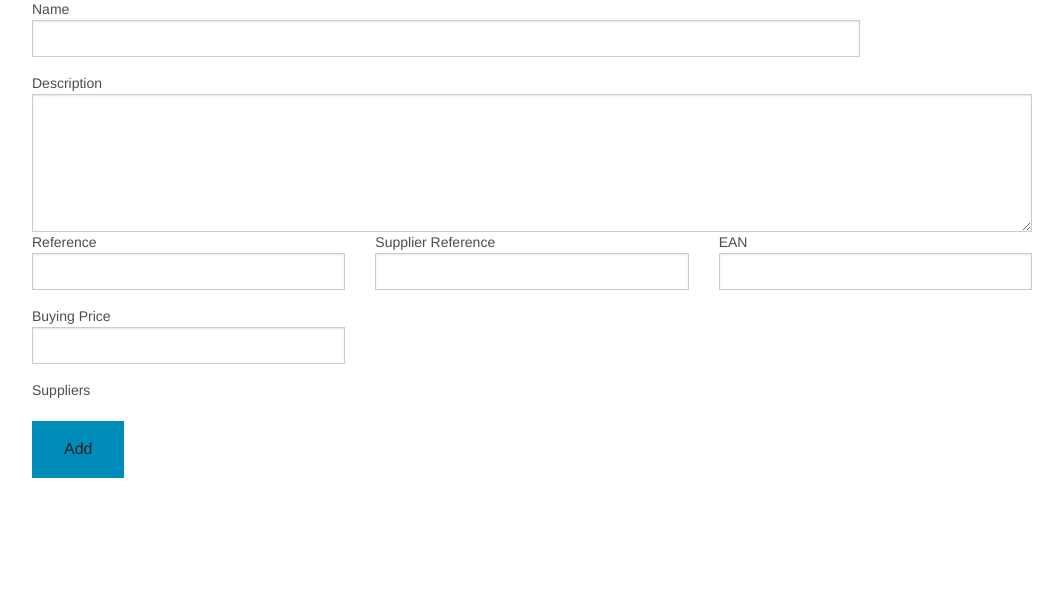
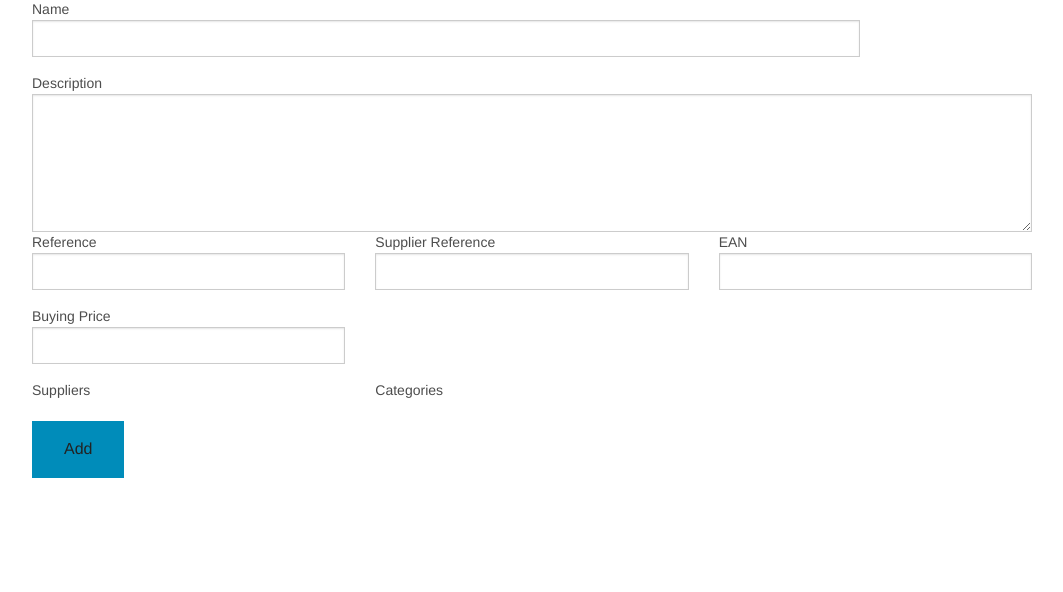
Before and after one commit to oeilgauche/vicuna, a Flask app: template app/templates/products/edit.html in a window 1280 px wide. Shown: the part 134-726 px from the top of the page, without its empty margins (108-1171 px from the left). Run offline with Flask 2, Linux system fonts and the light colour scheme; the template is opened without the code that fills it: values that come from a table or form of the project are taken from there, others are empty.

Commit message:
Added category list to product_edit

```diff
--- a/app/products/views.py
+++ b/app/products/views.py
@@ -75,6 +75,7 @@ def product_edit(id):
 	form = AddProduct()
 	# Create list of suppliers
 	form.suppliers.choices = [(s.id, s.name) for s in Supplier.query.order_by(Supplier.name)]
+	form.categories.choices = [(c.id, c.name) for c in Category.query.order_by(Category.code)]
 
 	if form.validate_on_submit():
 		product.name = form.name.data
--- a/app/templates/products/edit.html
+++ b/app/templates/products/edit.html
@@ -61,7 +61,12 @@
 	    			<small class="error">{{ error }}</small>
                 {% endfor %}
 	    	</div>
-
+	    	<div class="small-4 columns end">
+	    		{{ form.categories.label }} {{ form.categories() }}
+	    		{% for error in form.categories.errors %}
+	    			<small class="error">{{ error }}</small>
+                {% endfor %}
+	    	</div>
 	    </div>
 
 	    <button type="submit" value="Add">Add</button>
```
Also changed, not shown: 1 other file.
